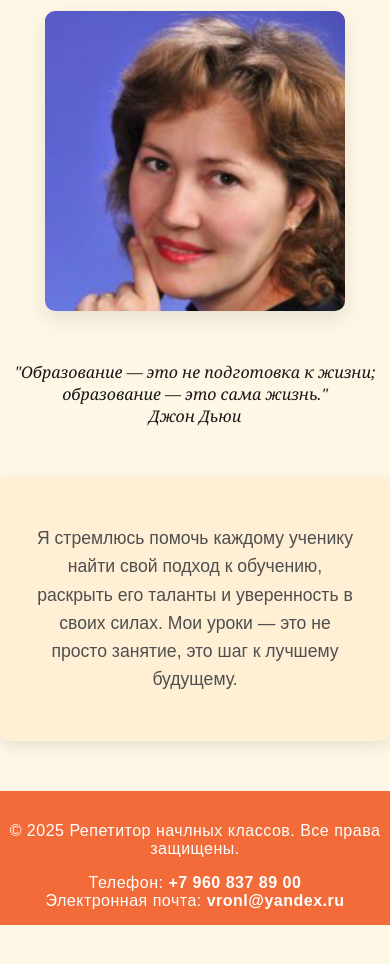
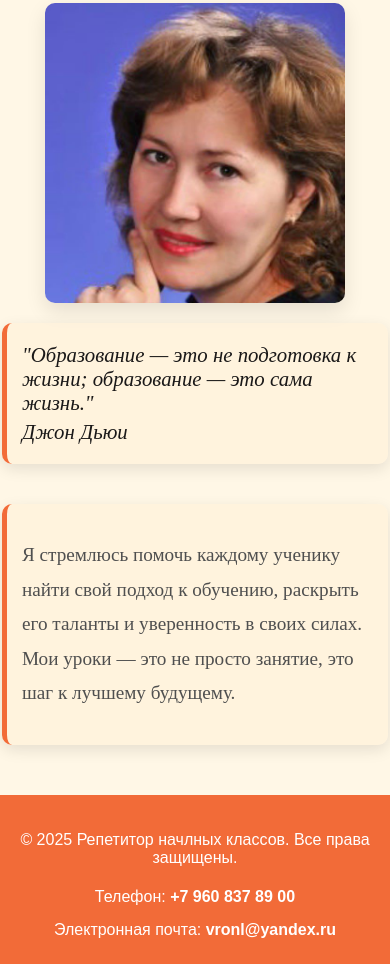
Before and after one commit to webcore02/Site, a plain HTML site: page Сайт/index.html in a window 390 px wide. Shown: the part 490-1454 px from the top of the page. Before the commit the page ends 1415 px from the top, so only its background shows below. Drawn offline with Linux system fonts and the light colour scheme.

Commit message:
Update styles.css

```diff
--- a/Сайт/styles.css
+++ b/Сайт/styles.css
@@ -9,8 +9,12 @@ body {
     transition: background-color 0.3s ease-in-out;
 }
 
+/* Подключаем красивый шрифт */
+@import url('https://fonts.googleapis.com/css2?family=Playfair+Display:wght@500&display=swap');
+
+/* Хедер */
 header {
-    background-color: #f26b38; /* Тёплый осенний оранжевый */
+    background-color: #f26b38;
     color: white;
     padding: 50px 0;
     text-align: center;
@@ -21,21 +25,14 @@ header h1 {
     font-size: 2.5rem;
     margin-bottom: 10px;
     letter-spacing: 1px;
-    font-family: 'Georgia', serif; /* Элегантный шрифт для заголовка */
+    font-family: 'Georgia', serif;
 }
 
 header p {
     font-size: 1.2rem;
-    margin-top: 15px; /* Добавляем больше отступа сверху */
-    font-family: 'Arial', sans-serif;
-    color: #ffe4b5; /* Светло-бежевый цвет, контрастный, но мягкий */
-    text-shadow: 1px 1px 2px rgba(0, 0, 0, 0.3); /* Легкая тень для читаемости */
-}
-
-/* Анимация появления */
-@keyframes fadeIn {
-    0% { opacity: 0; }
-    100% { opacity: 1; }
+    margin-top: 15px;
+    color: #ffe4b5;
+    text-shadow: 1px 1px 2px rgba(0, 0, 0, 0.3);
 }
 
 /* Навигация */
@@ -57,23 +54,21 @@ nav ul li a {
     color: #3a3a3a;
     font-weight: bold;
     font-size: 1.1rem;
-    letter-spacing: 0.5px;
     padding: 10px;
     border-radius: 5px;
     transition: color 0.3s, background-color 0.3s;
 }
 
-/* Навигация с эффектом при наведении */
 nav ul li:hover {
     transform: translateY(-5px);
 }
 
 nav ul li a:hover {
     color: #fff;
-    background-color: #f26b38; /* Оранжевый, как в header */
+    background-color: #f26b38;
 }
 
-/* Главная секция с изображением */
+/* Главный блок (цитата + фото) */
 .hero {
     margin-top: 50px;
     animation: slideIn 1s ease-out;
@@ -99,53 +94,64 @@ nav ul li a:hover {
     transform: scale(1.05);
 }
 
+/* Цитата */
 .quote {
-    font-size: 1.2rem;
+    font-size: 1.3rem;
     font-style: italic;
     color: #1a1818;
-    font-family: 'Georgia', serif; /* Элегантный шрифт для цитаты */
-    text-align: right;
-    margin-left: 30px;
-    margin-top: 20px;
+    font-family: 'Playfair Display', serif;
+    text-align: center;
+    padding: 15px;
+    background-color: rgba(255, 239, 213, 0.5);
+    border-left: 5px solid #f26b38;
+    border-radius: 10px;
+    box-shadow: 0 5px 15px rgba(0, 0, 0, 0.1);
+    width: 50%;
 }
 
 .quote p {
-    margin: 0;
-}
-
-.quote .author {
-    text-align: right;
-    font-size: 1rem;
-    font-weight: bold;
-    color: #3a3a3a;
+    margin: 5px 0;
 }
 
 /* Описание */
 .description {
-    background-color: #ffefd5;
-    padding: 30px;
+    background-color: rgba(255, 239, 213, 0.5);
+    padding: 20px;
     margin-top: 40px;
-    font-size: 1.1rem;
-    line-height: 1.6;
+    font-size: 1.2rem;
+    line-height: 1.8;
+    font-family: 'Playfair Display', serif;
+    border-left: 5px solid #f26b38;
     border-radius: 10px;
     box-shadow: 0 5px 15px rgba(0, 0, 0, 0.1);
-    font-family: 'Arial', sans-serif; /* Обычный шрифт для текста */
+    width: 50%;
+    margin-left: auto;
+    margin-right: auto;
+    text-align: justify;
 }
 
 /* Футер */
 footer {
     background-color: #f26b38;
     color: white;
-    padding: 15px 0;
+    padding: 20px;
     margin-top: 50px;
     font-size: 1rem;
-    letter-spacing: 0.5px;
 }
 
-/* Контакты в футере */
+/* Контакты */
+.contacts {
+    display: flex;
+    justify-content: center;
+    align-items: center;
+    flex-wrap: wrap;
+    gap: 15px;
+}
+
 .contacts p {
-    margin: 0;
+    margin: 5px 0;
     font-size: 1rem;
+    white-space: nowrap;
 }
 
 .contacts a {
@@ -156,53 +162,31 @@ footer {
 }
 
 .contacts a:hover {
-    color: #ffd700; /* Желтоватый оттенок для акцента */
+    color: #ffd700;
 }
 
-
-/* Анимация для блока с изображением */
+/* Анимация */
 @keyframes slideIn {
     0% { transform: translateY(30px); opacity: 0; }
     100% { transform: translateY(0); opacity: 1; }
 }
 
-/* Респонсивность */
+/* РЕСПОНСИВНОСТЬ */
 @media (max-width: 768px) {
-    header h1 {
-        font-size: 2rem;
-    }
-
-    nav ul {
-        flex-direction: column;
-        margin-top: 20px;
-    }
-
-    nav ul li {
-        margin: 10px 0;
+    .quote, .description {
+        width: 90%;
+        text-align: left;
+        padding: 15px;
     }
 
     .hero img {
-        width: 80%;
+        width: 90%;
         max-width: 300px;
     }
-}
 
-@media (max-width: 768px) {
-    .quote {
-        font-size: 1rem; /* Чуть меньше текст */
-        text-align: center; /* Выравниваем по центру */
-        margin-left: 0; /* Убираем отступ слева */
-        margin-right: 0; /* Убираем отступ справа */
-        padding: 10px; /* Добавляем немного пространства */
-    }
-
-    .quote p {
-        word-wrap: break-word; /* Позволяет тексту переноситься */
-    }
-
-    .quote .author {
-        font-size: 0.9rem; /* Чуть уменьшаем размер автора */
-        display: block; /* Отображаем на новой строке */
-        margin-top: 5px;
+    .contacts {
+        flex-direction: column;
+        text-align: center;
+        gap: 5px;
     }
 }
```
